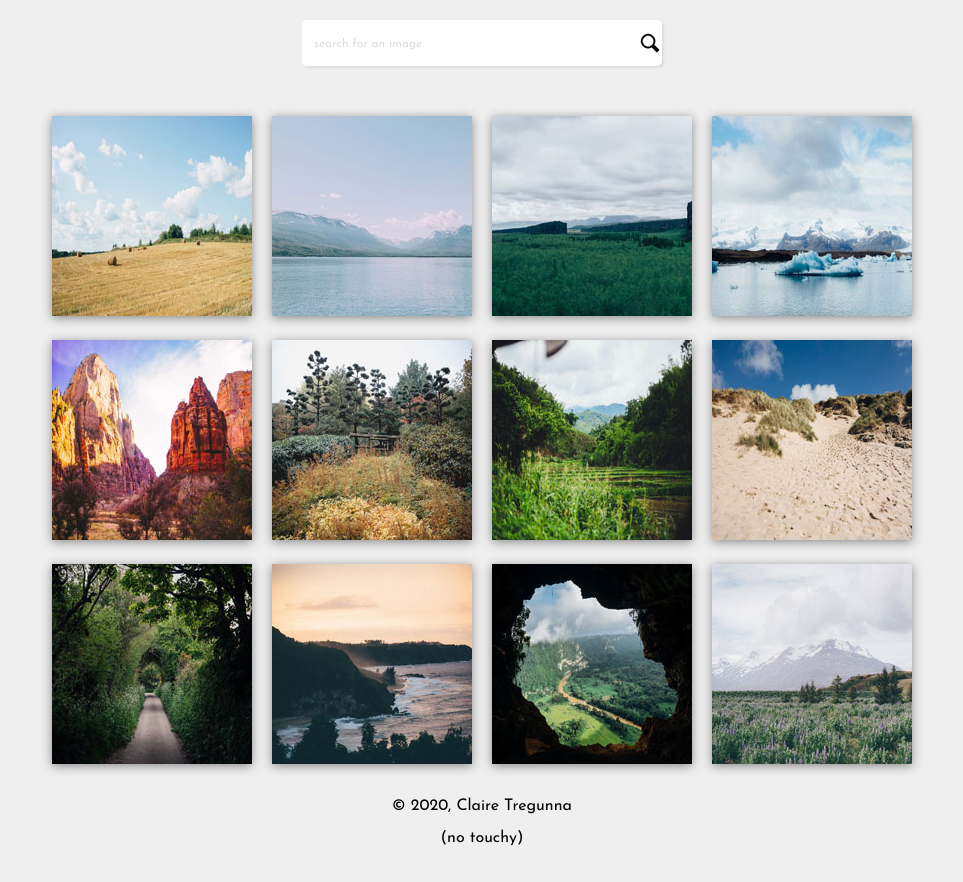
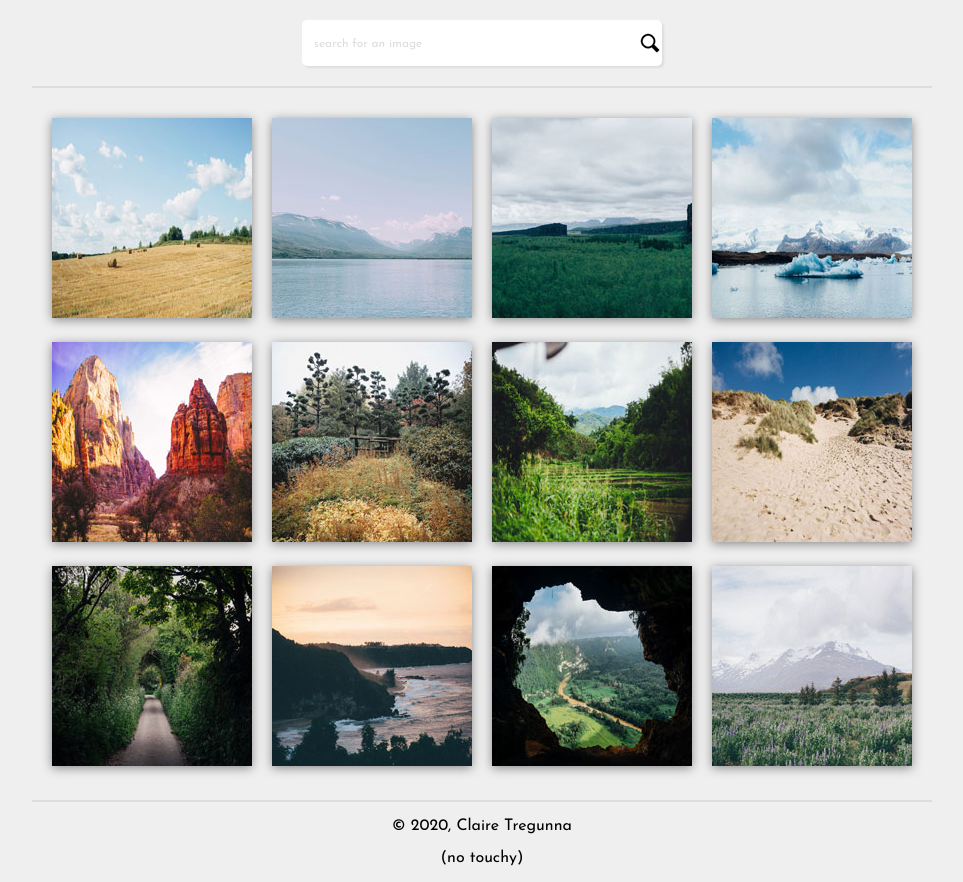
Before and after one commit to c-tregunna/Tech-Degree-Project-05, a plain HTML site: page index.html in a window 1280 px wide. Shown: the whole page, without its empty margins (158-1121 px from the left). Drawn offline with Linux system fonts and the light colour scheme.

Commit message:
Update styles.css

```diff
--- a/css/styles.css
+++ b/css/styles.css
@@ -20,7 +20,9 @@ header {
     margin: auto;
     padding: 20px;
     text-align: center;
+    border-bottom: 2px solid #ddd;
 }
+
 
 input {
     width: 100%;
@@ -115,6 +117,9 @@ input:focus {
     height: 100vh;
 } */
 
+footer {
+    border-top: 2px solid #ddd;
+}
 
 .copyright {
     text-align: center;
```
